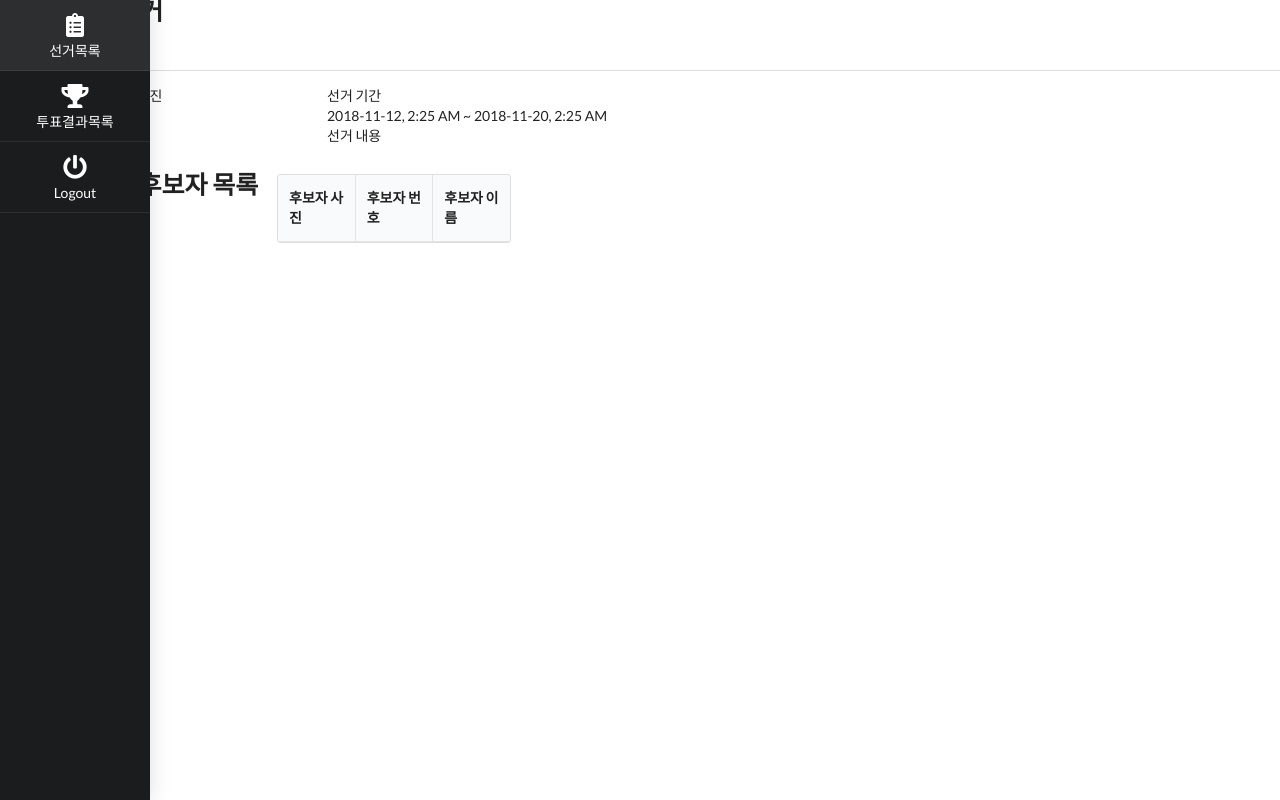
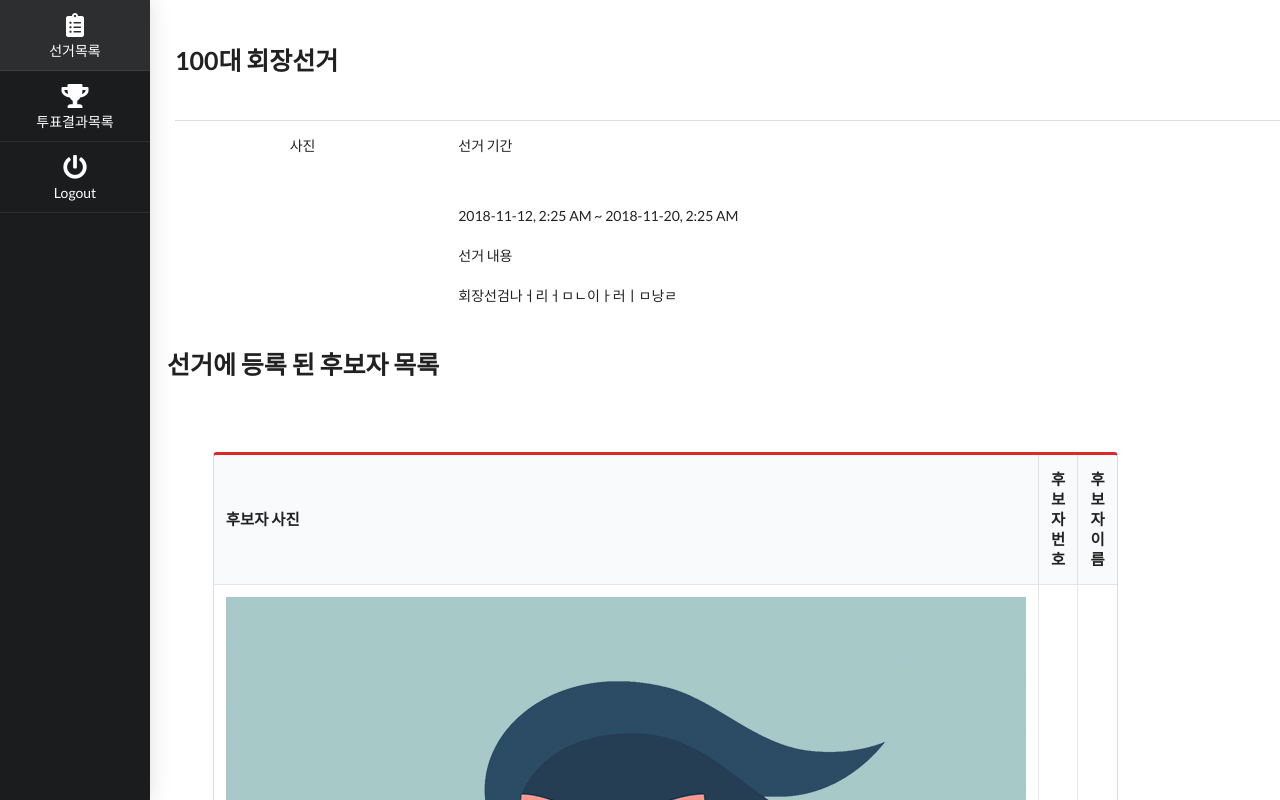
Before and after one commit to misono5149/React_Votingservice, a React (Create React App) app: page /voter/elections in a window 1280 px wide. Both pictures are taken after a click on the element 715 px from the left and 217 px from the top of the page. Shown: the top 800 px of the page. Built offline with nearby package versions, Linux system fonts and the light colour scheme.

Commit message:
create cand_list

```diff
--- a/src/App.css
+++ b/src/App.css
@@ -21,16 +21,7 @@
 .App-link {
   color: #61dafb;
 }
-.title {
-  font-size : 25px;
-  font-weight:bold;
-}
-.text-left {
-  text-align : left !important;
-}
-.m-b-50 {
-  margin-bottom: 50px;
-}
+
 @keyframes App-logo-spin {
   from {
     transform: rotate(0deg);
--- a/src/component/descriptVote.css
+++ b/src/component/descriptVote.css
@@ -0,0 +1,26 @@
+.title {
+    font-size : 25px;
+    font-weight:bold;
+  }
+  .text-left {
+    text-align : left !important;
+  }
+  .m-b-50 {
+    margin-bottom: 50px;
+  }
+.about-voting{
+    margin-left: 175px;
+    margin-top : 50px;
+}
+.m-t-50{
+    margin-top : 50px;
+}
+.m-t-20{
+    margin-top : 20px;
+}
+.m-b-20{
+    margin-bottom: 20px;
+}
+.m-l-20{
+    margin-left: 20px;
+}
--- a/src/component/descriptVote.js
+++ b/src/component/descriptVote.js
@@ -1,7 +1,7 @@
 import React, { Component } from 'react';
 import {ConvertTimestamp} from '../lib/time.js'
 import CandidateList from '../container/candidatelist/candidatelist.js'
-
+import './descriptVote.css';
 class DescriptVote extends Component{
     constructor(props){
         super(props);
@@ -18,11 +18,11 @@ class DescriptVote extends Component{
                 <div className = 'ui divider'/>
                     <div className = 'ui internally grid'>
                         <div className = 'row'>
-                        <div className = 'four wide column'>
+                            <div className = 'four wide column m-t-50'>
                                 사진
                             </div>
                             <div className = 'twelve wide column text-left'>
-                            <div className = 'voting-title'>
+                            <div className = 'voting-title m-b-50'>
                                 선거 기간
                             </div>
                             <div className = 'm-t-20 m-b-20'>
@@ -32,35 +32,16 @@ class DescriptVote extends Component{
                                 선거 내용
                             </div>
                             <div className = 'm-t-20 m-b-20'>
-                                {this.props.location.state.content}
+                                {this.props.location.state.text}
                             </div>
                         </div>
                         </div>
-                    <div className = 'row m-t-50'>
-                        <div className = 'title text-left m-b-50'>
+                        <div className = 'row ui grid'>
+                            <div className = 'row title m-l-20 m-b-50'>
                                 선거에 등록 된 후보자 목록
                             </div>
-                        <div className = 'ui grid centered'>
-                            <div className = 'fourteen wide computer column'>
-                                <table className = 'ui celled table selectable'>
-                                    <thead>
-                                        <tr>
-                                            <th>
-                                                후보자 사진
-                                            </th>
-                                            <th>
-                                                후보자 번호
-                                            </th>
-                                            <th>
-                                                후보자 이름
-                                            </th>
-                                        </tr>
-                                    </thead>
-                                    <tbody>
+                        <div className = 'row'>
                             <CandidateList candidate = {this.props.location.state.id}/>
-                                    </tbody>
-                                </table>
-                            </div>
                         </div>
                         </div>
                     </div>
--- a/src/container/candidatelist/candidatelist.js
+++ b/src/container/candidatelist/candidatelist.js
@@ -1,6 +1,7 @@
 import React, { Component } from 'react';
 import {withRouter} from 'react-router-dom';
 import PopupCandidate from '../../component/popupCandidate';
+import img from '../../assets/img/matthew.png'
 class CandidateList extends Component {
     constructor(props){
         super(props);
@@ -27,7 +28,7 @@ class CandidateList extends Component {
                 thumb_nail : '',
                 resume : 'asdf1밍ㄴ234324',
                 party : '1',
-                election_id : 2,
+                election_id : 1,
                 id : 3
             }
 
@@ -36,7 +37,7 @@ class CandidateList extends Component {
     }
 
 
-    handleHistory = (id, candidate_id) => {
+    handleHistory = (candidate_id) => {
         let url = '/voter/candidates/:' + candidate_id
         this.props.history.push({
             pathname : url,
@@ -49,35 +50,60 @@ class CandidateList extends Component {
         //person으로 받은 것을 매핑해서 뿌려줌
         let data = this.props.location.state
         console.log(data)
-        if(data.id === this.people.election_id){
-            console.log(1)
-           return data.map((people, index) => {
-
+        /**
+             1. end_time: "1542680743"
+            2. id: 1
+            3. start_time: "1541989543"
+            4. state: 2
+            5. text: "회장선검나ㅓ리ㅓㅁㄴ이ㅏ러ㅣㅁ낭ㄹ"
+            6. title: "100대 회장선거"
+         */
+        //if(data.id === this.people.election_id){
+           return this.people.map((people, index) => {
+                if(data.id === people.election_id){
                     return(
-                            <div className = 'column'>
                         <tr className='' key = {index} onClick={() => this.handleHistory(people.election_id)}>
                             <td>
-                                            {people.thumb_nail}
+                                <img src = {img} className = 'ui image'/>
                             </td>
                             <td>
-                                            {people.election_id}
+                                {people.id}
                             </td>
                             <td>
                                 {people.name}
                             </td>
                         </tr>
-                            </div>
+                    )}
+                    else{
+                        return (
+                            <tr className='' key = {index}>
+                            <td>
+                                후보자가 없네요..
+                            </td>
+                        </tr>
                         )
                     }
-
+        }
         )
-    }
-
+   // }
 }
     render(){
         return(
-            <div className = 'CandidateList row'>
-                {this.renderCandidateListTable()}
+            <div className = 'candidateList'>
+                <div className = 'ui grid centered'>
+                    <div className = 'fourteen wide computer column'>
+                        <table className = 'ui celled red large table selectable'>
+                            <thead>
+                                <tr>
+                                    <th>후보자 사진</th>
+                                    <th>후보자 번호</th>
+                                    <th>후보자 이름</th>
+                                </tr>
+                            </thead>
+                            <tbody>{this.renderCandidateListTable()}</tbody>
+                        </table>
+                    </div>
+                </div>
             </div>
         )
     }
```
Also changed, not shown: src/assets/img/matthew.png (added). Lines whose indentation alone changed are shown as unchanged.
